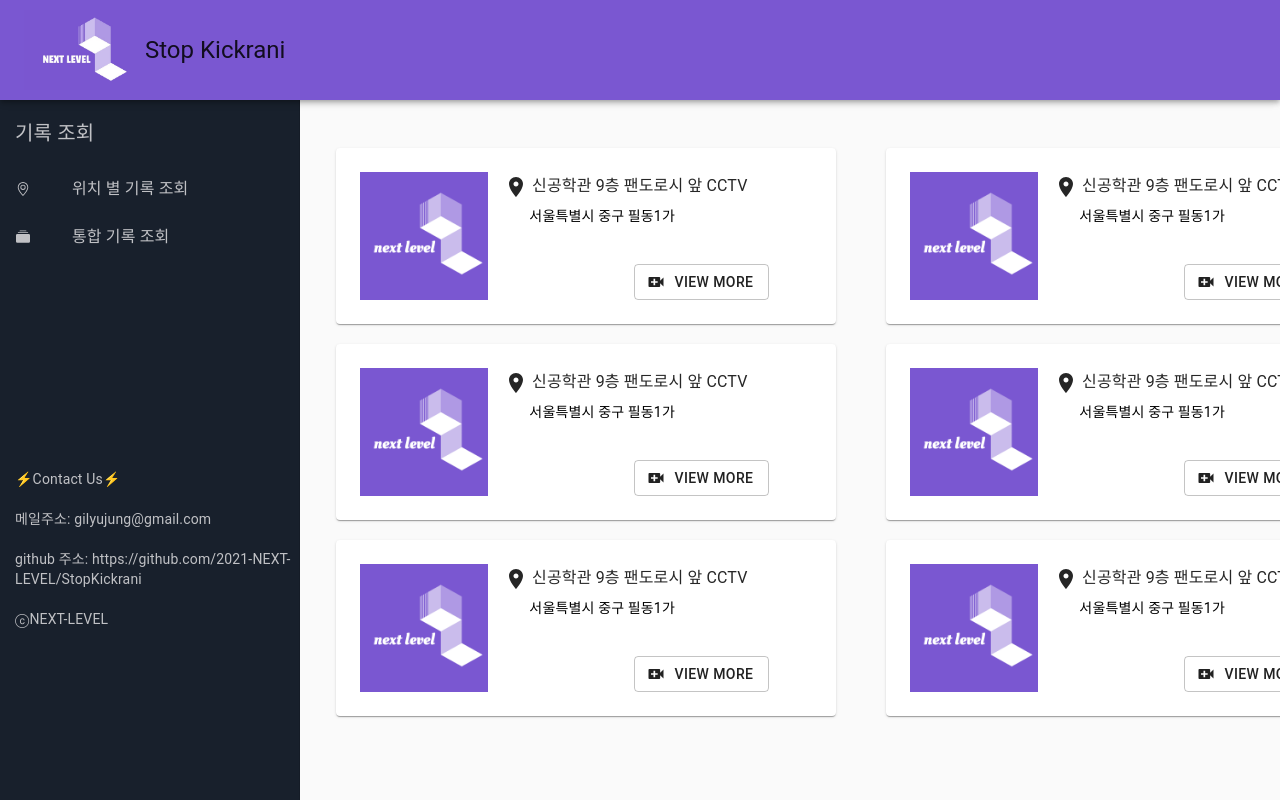
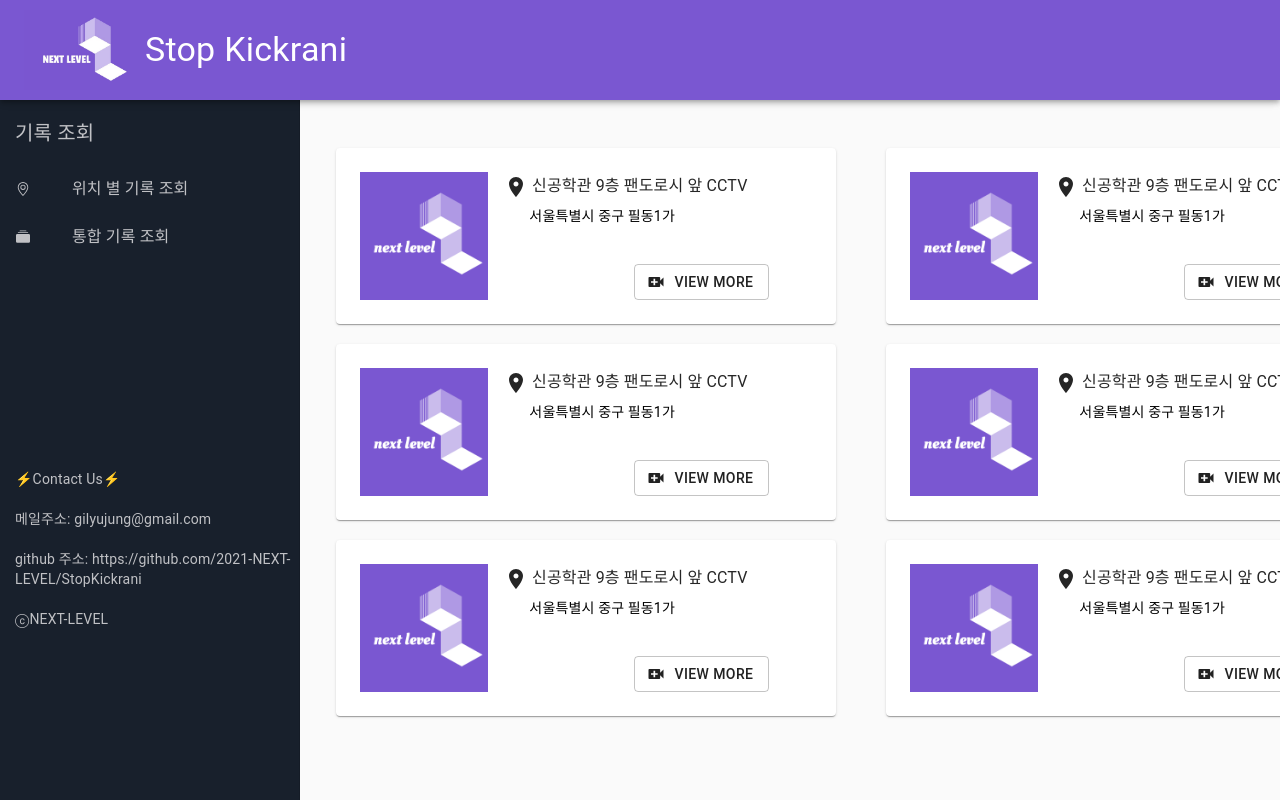
Before and after one commit to 2021-NEXT-LEVEL/StopKickrani, a React (Create React App) app in the folder frontend/: page / in a window 1280 px wide. Shown: the top 800 px of the page. Built offline with nearby package versions, Linux system fonts and the light colour scheme.

Commit message:
EDIT navbar title

```diff
--- a/frontend/src/components/navbar/Navbar.jsx
+++ b/frontend/src/components/navbar/Navbar.jsx
@@ -59,6 +59,9 @@
     flexGrow: 1,
     padding: theme.spacing(7),  // drawer 안 내용 top padding
   },
+  TotalTitle: {
+
+  }
 }));
 
 function ClippedDrawer(props) {
@@ -93,8 +96,8 @@
               onClick={clickLocation}
             />
           </div>
-          <Typography variant="h5" noWrap>
-            Stop Kickrani
+          <Typography variant="h4" style={{color: '#ffffff'}} noWrap >
+              Stop Kickrani
           </Typography>
         </Toolbar>
       </AppBar>
@@ -113,7 +116,7 @@
             </Typography>
           </List>
         </div>
-        <div className={classes.drawerContainer1}>
+        <div className={classes.TotalTitle}>
           <List>
             <ListItem button key={0} onClick={clickLocation}>
               <ListItemIcon>
```
